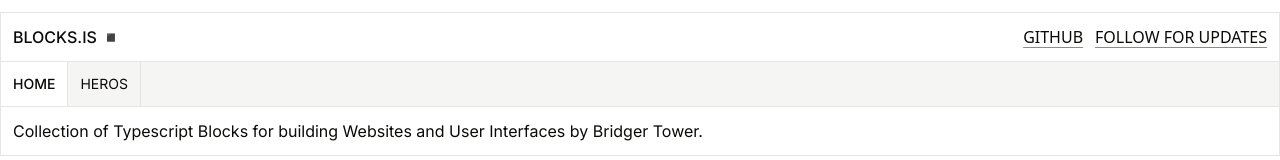
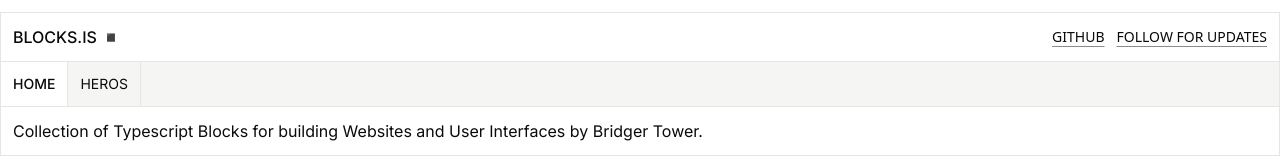
Before and after one commit to brijr/blocks, a Next.js app: page / in a window 1280 px wide. Shown: the top 160 px of the page. Built offline with nearby package versions, Linux system fonts and the light colour scheme.

Commit message:
update nav

```diff
--- a/app/layout.tsx
+++ b/app/layout.tsx
@@ -37,7 +37,7 @@ const Nav = () => {
     <nav className="uppercase sticky top-0 z-50">
       <section className="border-x font-medium border-t p-3 flex justify-between items-center bg-background">
         <Link href="/">Blocks.is ◾</Link>
-        <Craft className="flex gap-3">
+        <Craft className="flex gap-3 text-sm">
           <a target="_blank" href="https://github.com/brijr/blocks">
             GitHub
           </a>
```
